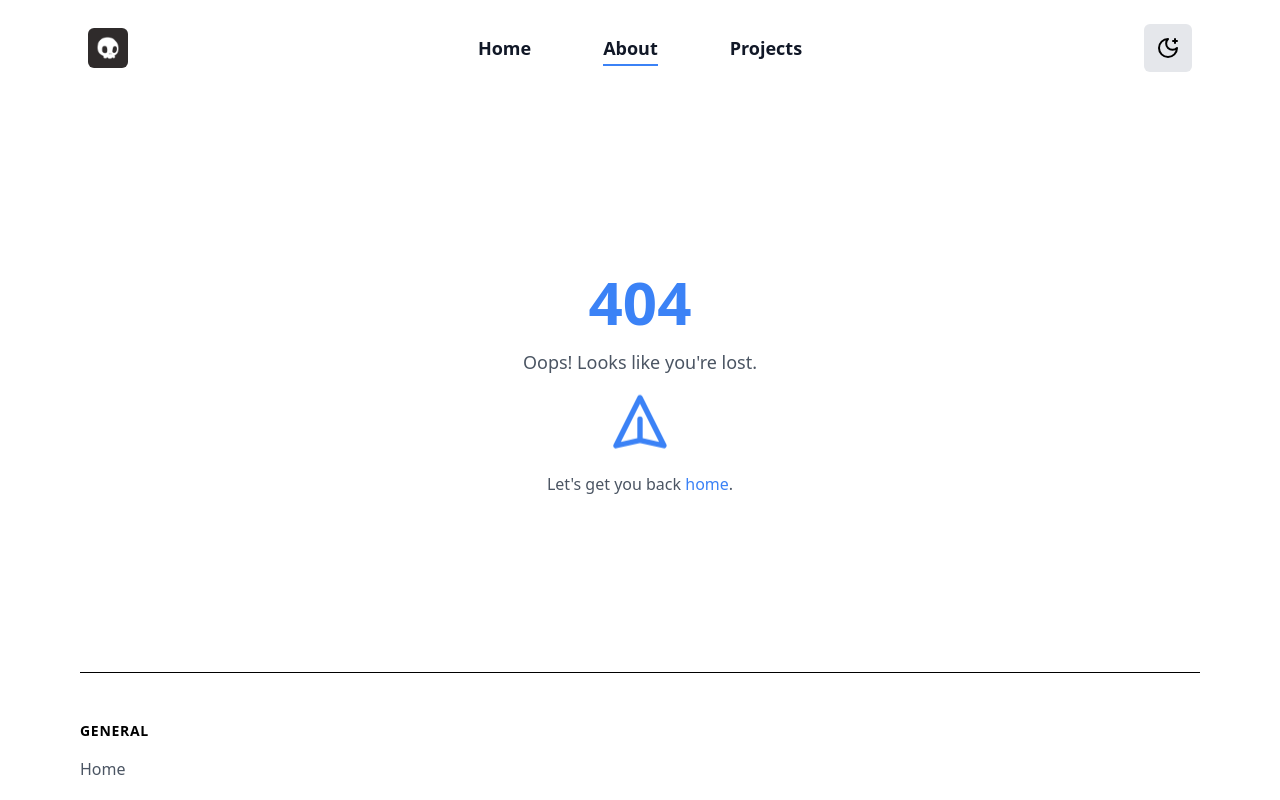
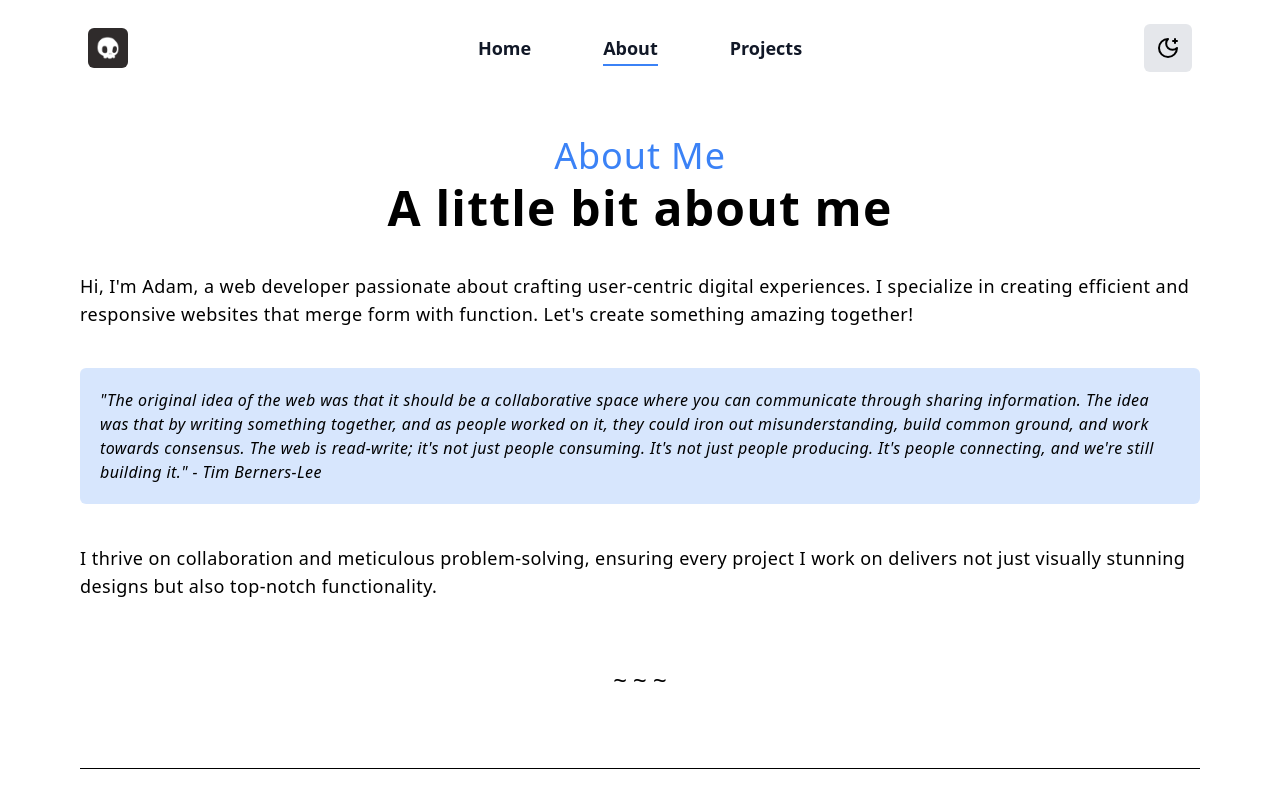
Before and after one commit to awimpenny/myPortfolio, a Next.js app: page /about in a window 1280 px wide. Before the commit this address had no page. Shown: the top 800 px of the page. Built offline with nearby package versions, Linux system fonts and the light colour scheme.

Commit message:
feat(about): start of about page

```diff
--- /dev/null
+++ b/app/about/page.tsx
@@ -0,0 +1,29 @@
+/** @format */
+
+const About = () => {
+    return (
+        <main>
+            <h1 className='text-4xl text-center text-blue-500 mt-10 mb-2 tracking-wide'>About Me</h1>
+            <h2 className='text-5xl text-center tracking-wide font-bold'>A little bit about me</h2>
+            <p className='text-left my-10 text-lg tracking-wide'>
+                Hi, I'm Adam, a web developer passionate about crafting user-centric digital experiences. I specialize
+                in creating efficient and responsive websites that merge form with function. Let's create something
+                amazing together!
+            </p>
+            <div className='rounded-md italic p-5 bg-blue-500/20 text-md tracking-wide'>
+                "The original idea of the web was that it should be a collaborative space where you can communicate
+                through sharing information. The idea was that by writing something together, and as people worked on
+                it, they could iron out misunderstanding, build common ground, and work towards consensus. The web is
+                read-write; it's not just people consuming. It's not just people producing. It's people connecting, and
+                we're still building it." - Tim Berners-Lee
+            </div>
+            <p className='text-left mt-10 text-lg tracking-wide'>
+                I thrive on collaboration and meticulous problem-solving, ensuring every project I work on delivers not
+                just visually stunning designs but also top-notch functionality.
+            </p>
+            <hr className="h-10 w-full text-center my-16 border-none before:text-2xl before:leading-8 before:text-black  dark:before:text-gray-300 before:content-['~_~_~']"></hr>
+        </main>
+    );
+};
+
+export default About;
--- /dev/null
+++ b/app/projects/page.tsx
@@ -0,0 +1,7 @@
+/** @format */
+
+const Projects = () => {
+    return <main></main>;
+};
+
+export default Projects;
```
